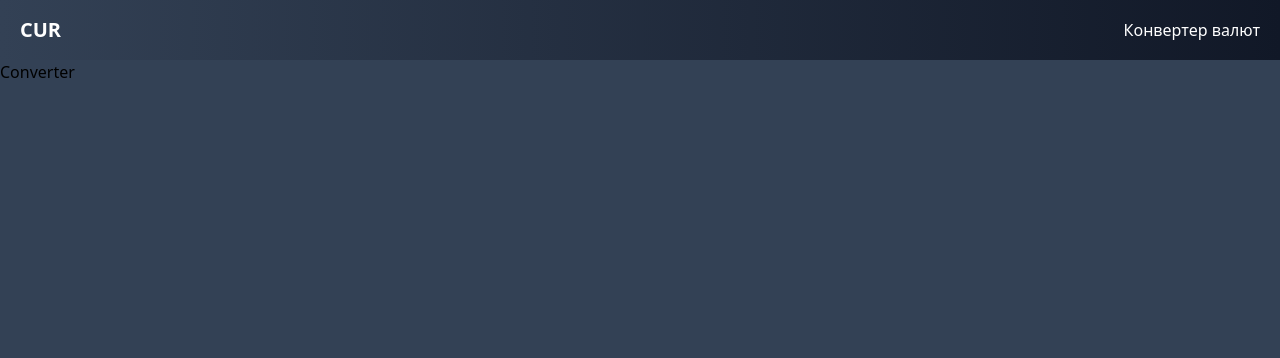
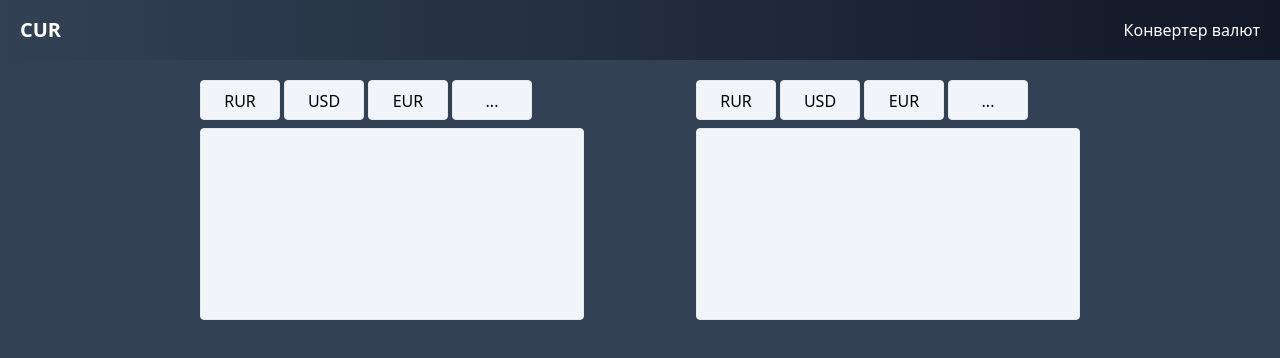
Before and after one commit to DmitriyKanischev/currency-converter, a React (Create React App) app: page /converter in a window 1280 px wide. Shown: the top 358 px of the page. Built offline with nearby package versions, Linux system fonts and the light colour scheme.

Commit message:
Converter Page styled

```diff
--- a/src/pages/ConvertPage.tsx
+++ b/src/pages/ConvertPage.tsx
@@ -4,9 +4,28 @@ const ConvertPage = () => {
     return (
         <>
             <NavBar/>
+            <div className="bg-slate-700 flex h-screen m-0">
+                <div className="container mx-auto max-w-6xl flex pt-5">
+                    <div className="flex flex-col w-1/3 ml-auto mr-28" >
+                        <div className="flex mb-2">
+                            <div className="w-20 h-10 mr-1 bg-slate-100 py-[8px] cursor-pointer border rounded text-center">RUR</div>
+                            <div className="w-20 h-10 mr-1 bg-slate-100 py-[8px] cursor-pointer border rounded text-center">USD</div>
+                            <div className="w-20 h-10 mr-1 bg-slate-100 py-[8px] cursor-pointer border rounded text-center">EUR</div>
+                            <div className="w-20 h-10 bg-slate-100 py-[8px] cursor-pointer border rounded text-center">...</div>
+                        </div>
+                        <input className="border py-2 px-4 rounded flex flex-col text-4xl h-48  items-center justify-between mb-4 bg-slate-100" />
+                    </div>
 
-            <div className="bg-slate-700 flex min-h-screen m-0">
-                Converter
+                    <div className="flex flex-col w-1/3 mr-auto">
+                        <div className="flex mb-2">
+                            <div className="w-20 h-10 mr-1 bg-slate-100 py-[8px] cursor-pointer border rounded text-center">RUR</div>
+                            <div className="w-20 h-10 mr-1 bg-slate-100 py-[8px] cursor-pointer border rounded text-center">USD</div>
+                            <div className="w-20 h-10 mr-1 bg-slate-100 py-[8px] cursor-pointer border rounded text-center">EUR</div>
+                            <div className="w-20 h-10 bg-slate-100 py-[8px] cursor-pointer border rounded text-center">...</div>
+                        </div>
+                        <input className="border py-2 px-4 rounded flex flex-col text-4xl h-48 items-center justify-between mb-4 bg-slate-100" />
+                    </div>
+                </div>
             </div>
         </>
      );
```
